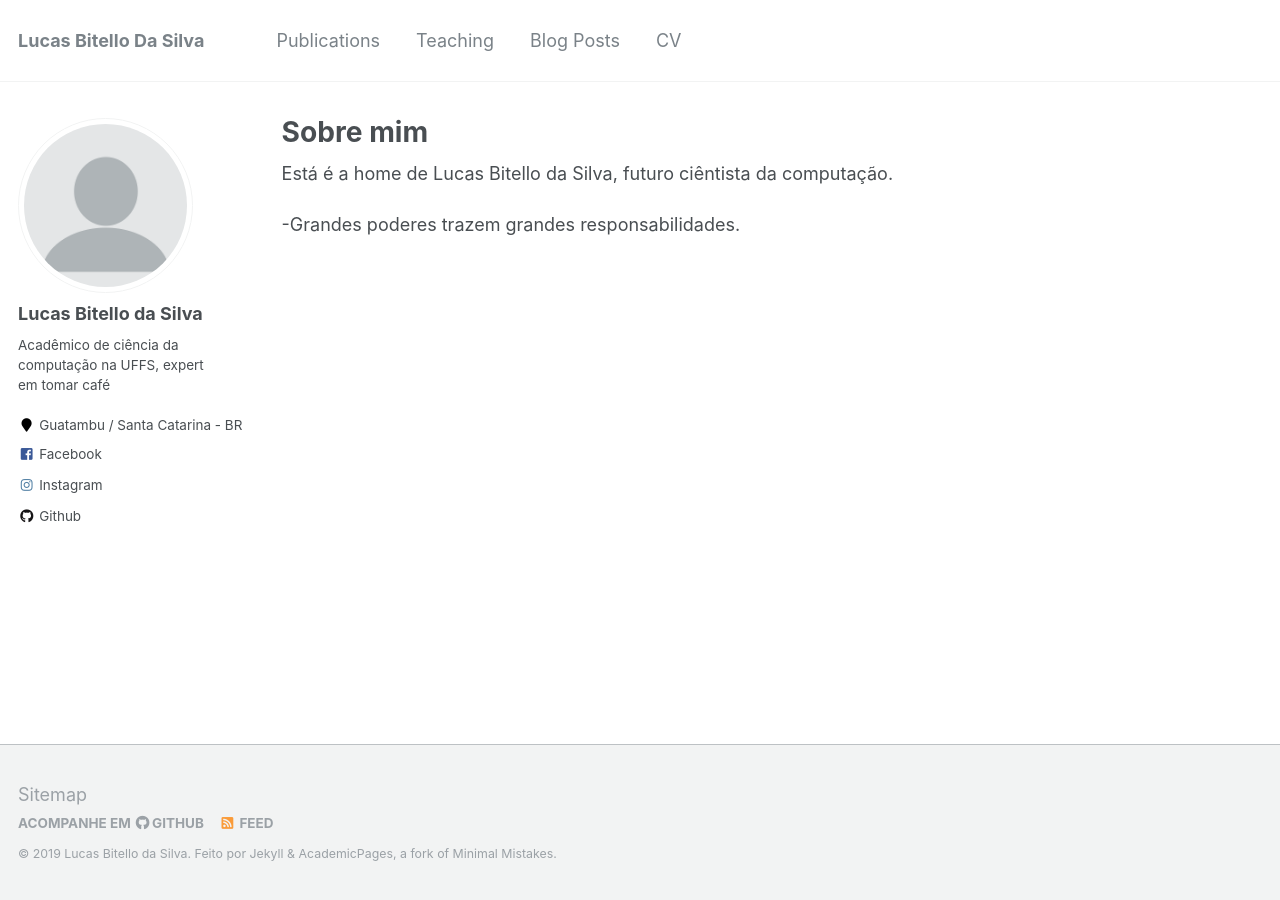
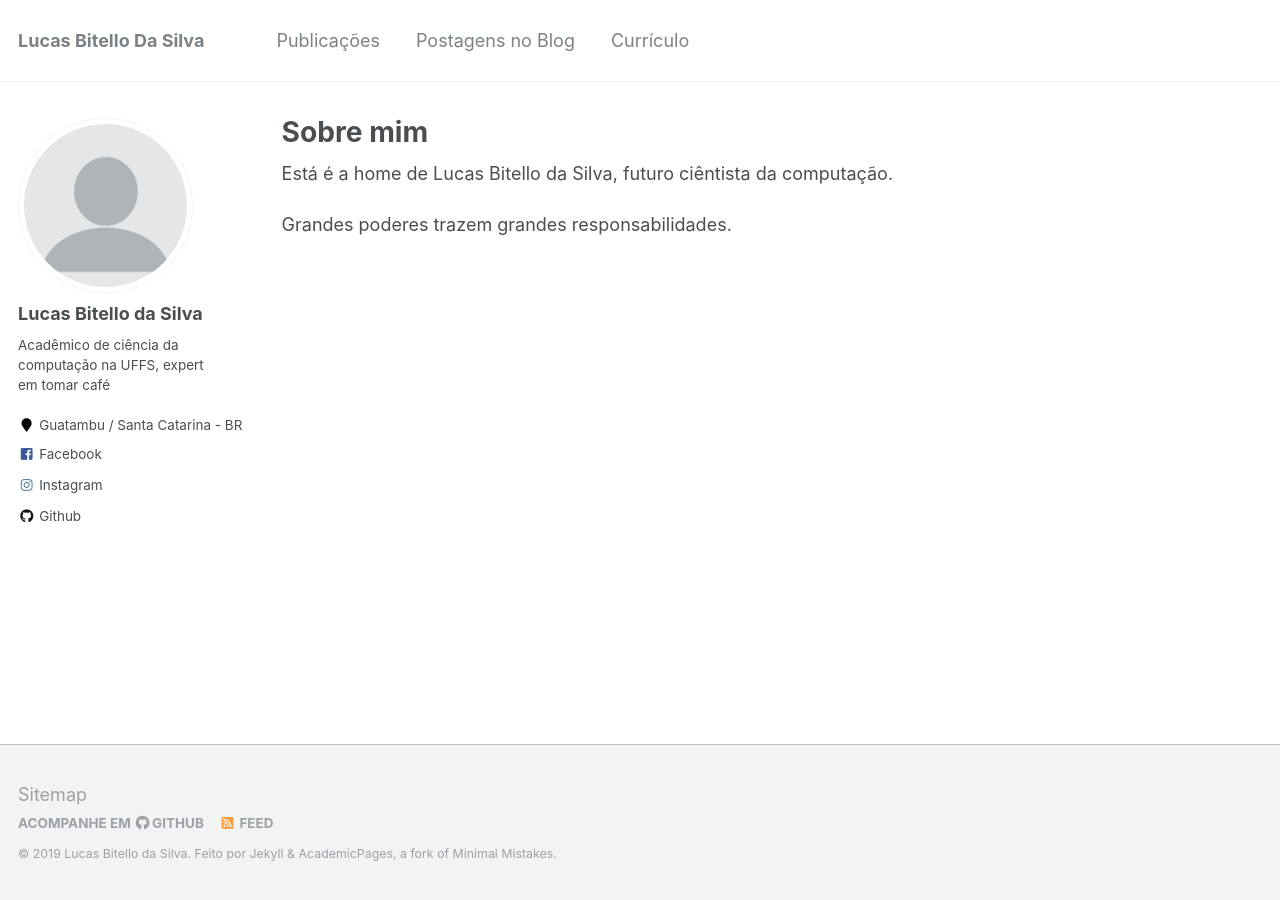
Before and after one commit to LucasBitello/lucasbitello.github.io, a Jekyll site: the page built from _pages/about.md, in a window 1280 px wide. Built offline with Jekyll 4.4.1, drawn with Linux system fonts in a browser that asks for light colours.

Commit message:
Remoção daspalestras

```diff
--- a/_data/navigation.yml
+++ b/_data/navigation.yml
@@ -1,15 +1,10 @@
 # main links links
 main:
-  - title: "Publications"
+  - title: "Publicações"
     url: /publications/
 
-
-  - title: "Teaching"
-    url: /teaching/
-
-
-  - title: "Blog Posts"
+  - title: "Postagens no Blog"
     url: /year-archive/
 
-  - title: "CV"
+  - title: "Currículo"
     url: /cv/
--- a/_pages/about.md
+++ b/_pages/about.md
@@ -10,4 +10,4 @@ redirect_from:
 
 Está é a home de Lucas Bitello da Silva, futuro ciêntista da computação.
 
--Grandes poderes trazem grandes responsabilidades.
+Grandes poderes trazem grandes responsabilidades.
```
